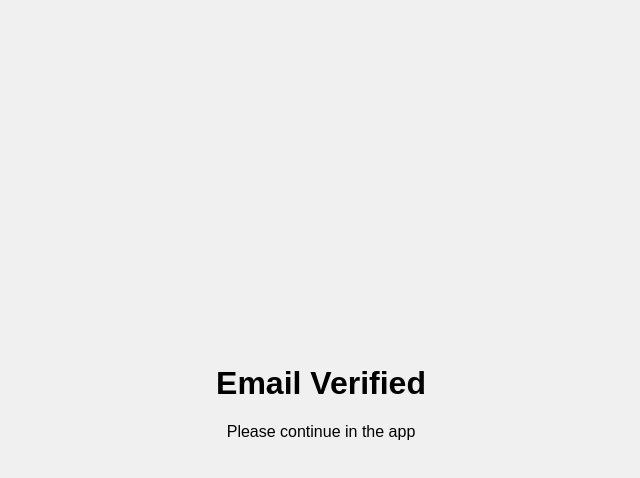
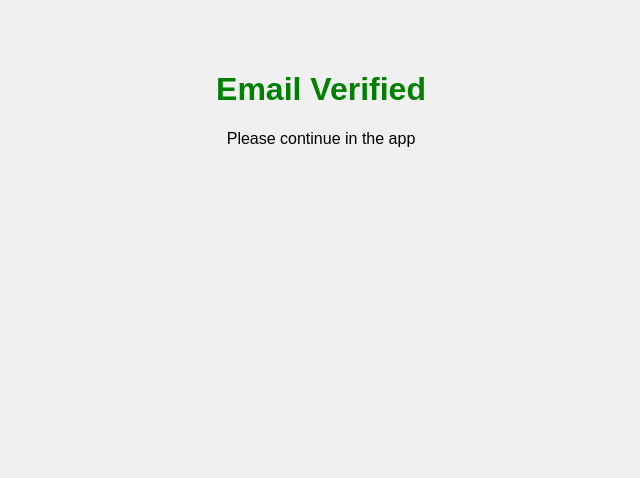
Before and after one commit to fizimr/PlayPal, a plain HTML site: page index.html in a window 1280 px wide. Shown: the whole page, without its empty margins (319-959 px from the left). Drawn offline with Linux system fonts and the light colour scheme.

Commit message:
Update index.html

```diff
--- a/index.html
+++ b/index.html
@@ -9,27 +9,27 @@
             font-family: Arial, sans-serif;
             display: flex;
             justify-content: center;
-            align-items: center;
+            align-items: flex-start;
             height: 100vh;
             margin: 0;
             background-color: #f0f0f0;
+            padding-top: 50px; /* Adjust top padding */
         }
 
         .container {
             text-align: center;
         }
 
-        h1, p {
+        h1 {
+            color: green;
             opacity: 0;
-            animation: fadeIn 2s forwards;
-        }
-
-        h1 {
-            animation-delay: 0s;
+            animation: fadeIn 1s forwards;
         }
 
         p {
-            animation-delay: 2s;
+            opacity: 0;
+            animation: fadeIn 1s forwards;
+            animation-delay: 0.5s;
         }
 
         @keyframes fadeIn {
```
